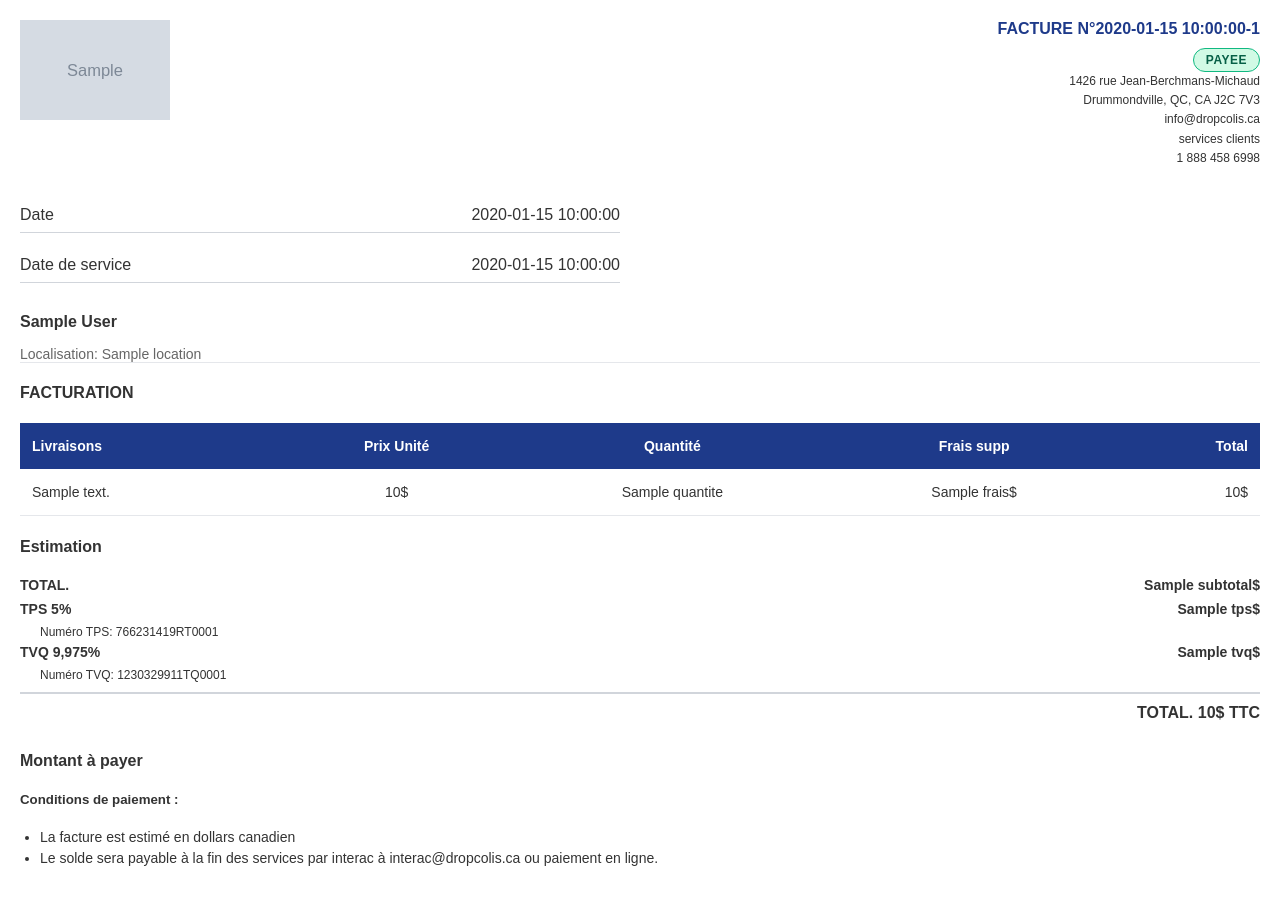
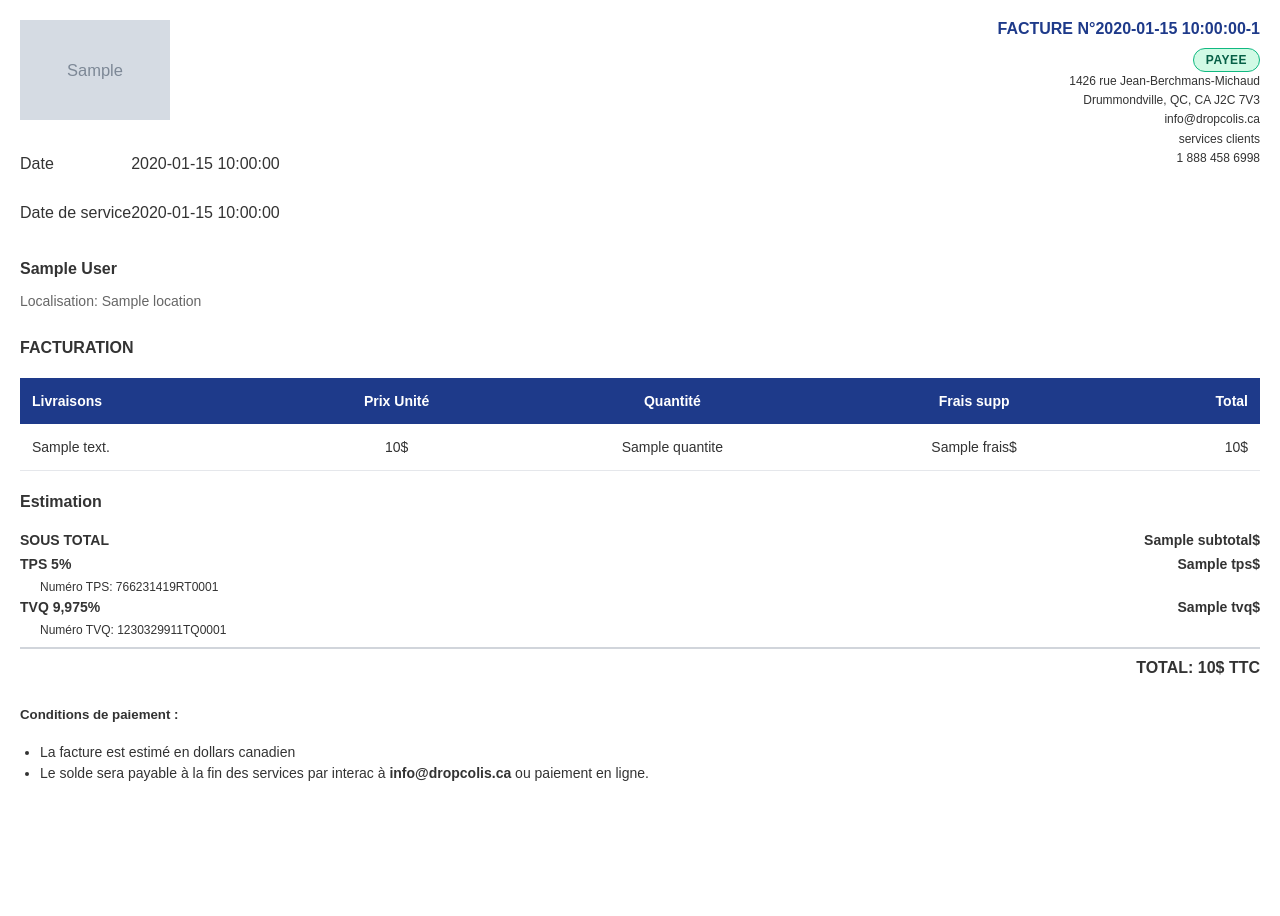
Before and after one commit to tonux/dropcolis-facture, a Flask app: template src/templates/facture_template.html in a window 1280 px wide. After the commit the page ends 781 px from the top, so only its background shows below. Run offline with Flask 3, Linux system fonts and the light colour scheme; the template is opened without the code that fills it: most values are stand-ins (such as "Sample title", 1, 10 or a date in 2020); grey boxes marked "Sample" are stand-in pictures.

Commit message:
Enhance invoice template layout and styling
- Added a new `.left-section` class to improve the layout of company and client details, utilizing flexbox for better alignment.
- Removed unnecessary grid layout from the client service section and commented out border styles for a cleaner design.
- Updated labels in the billing section for clarity, changing "TOTAL." to "SOUS TOTAL" and "TOTAL." to "TOTAL:".
- Enhanced payment conditions with bold formatting for the email address.

These changes improve the overall readability and aesthetics of the invoice template.

```diff
--- a/src/templates/facture_template.html
+++ b/src/templates/facture_template.html
@@ -26,6 +26,12 @@
             justify-content: space-between;
             align-items: flex-start;
             margin-bottom: 30px;
+        }
+
+        .left-section {
+            display: flex;
+            flex-direction: column;
+            gap: 20px;
         }
 
         .company-info {
@@ -83,11 +89,8 @@
         }
 
         .client-service-section {
-            display: grid;
-            grid-template-columns: 1fr 1fr;
-            gap: 40px;
             margin-bottom: 0px;
-            border-bottom: 1px solid #e5e7eb;
+            /* border-bottom: 1px solid #e5e7eb; */
             padding-bottom: 0px;
         }
 
@@ -100,7 +103,7 @@
         .client-line {
             display: flex;
             justify-content: space-between;
-            border-bottom: 1px solid #d1d5db;
+            /* border-bottom: 1px solid #d1d5db; */
             padding: 8px 0;
             align-items: center;
         }
@@ -317,8 +320,22 @@
     <div class="invoice-container">
         <!-- Header Section -->
         <div class="header">
-            <div class="company-info">
-                <div class="company-name"><img src="{{ logo_base64 }}" alt="Dropcolis" style="width: 150px; height: auto; max-height: 100px;"></div>
+            <div class="left-section">
+                <div class="company-info">
+                    <div class="company-name"><img src="{{ logo_base64 }}" alt="Dropcolis" style="width: 150px; height: auto; max-height: 100px;"></div>
+                </div>
+                <div class="client-details">
+                    <div class="client-line">
+                        <span class="client-label">Date</span>
+                        <span class="client-value">{{ date }}</span>
+                    </div>
+                    <div class="client-line">
+                        <span class="client-label">Date de service</span>
+                        <span class="client-value">{{ date_service }}</span>
+                    </div>
+                    <div class="client-name">{{ client.first_name }} {{ client.last_name }}</div>
+                    <div class="client-location">Localisation: {{ client.location }}</div>
+                </div>
             </div>
             <div class="invoice-details">
                 <div class="invoice-title">Facture n°{{ current_date }}-{{ facture_number }}</div>
@@ -338,22 +355,6 @@
                     services clients<br>
                     1 888 458 6998
                 </div>
-            </div>
-        </div>
-
-        <!-- Client and Service Section -->
-        <div class="client-service-section">
-            <div class="client-details">
-                <div class="client-line">
-                    <span class="client-label">Date</span>
-                    <span class="client-value">{{ date }}</span>
-                </div>
-                <div class="client-line">
-                    <span class="client-label">Date de service</span>
-                    <span class="client-value">{{ date_service }}</span>
-                </div>
-                <div class="client-name">{{ client.first_name }} {{ client.last_name }}</div>
-                <div class="client-location">Localisation: {{ client.location }}</div>
             </div>
         </div>
 
@@ -389,7 +390,7 @@
             <h4>Estimation</h4>
             <div class="estimation-summary">
                 <div class="estimation-row">
-                    <span>TOTAL.</span>
+                    <span>SOUS TOTAL</span>
                     <span>{{ subtotal }}$</span>
                 </div>
                 <div class="estimation-row">
@@ -409,19 +410,18 @@
                     <span></span>
                 </div>
                 <div class="grand-total">
-                    <span>TOTAL. {{ grand_total }}$ TTC</span>
+                    <span>TOTAL: {{ grand_total }}$ TTC</span>
                 </div>
             </div>
         </div>
 
         <!-- Payment Section -->
         <div class="payment-section">
-            <h4>Montant à payer</h4>
             <div class="payment-conditions">
                 <h5>Conditions de paiement :</h5>
                 <ul>
                     <li>La facture est estimé en dollars canadien</li>
-                    <li>Le solde sera payable à la fin des services par interac à interac@dropcolis.ca ou paiement en ligne.</li>
+                    <li>Le solde sera payable à la fin des services par interac à <span style="font-weight: bold;">info@dropcolis.ca</span> ou paiement en ligne.</li>
                 </ul>
             </div>
         </div>
```
